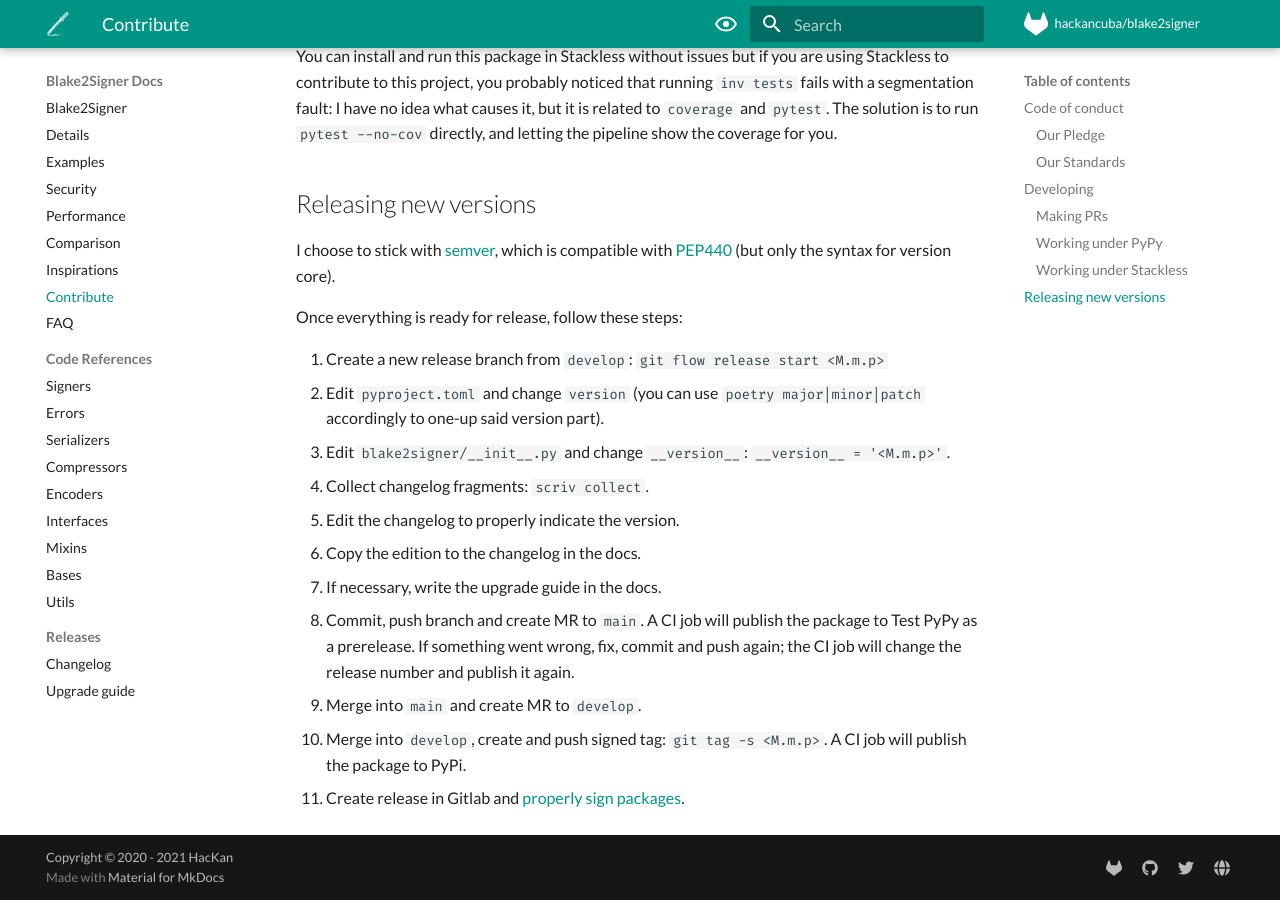
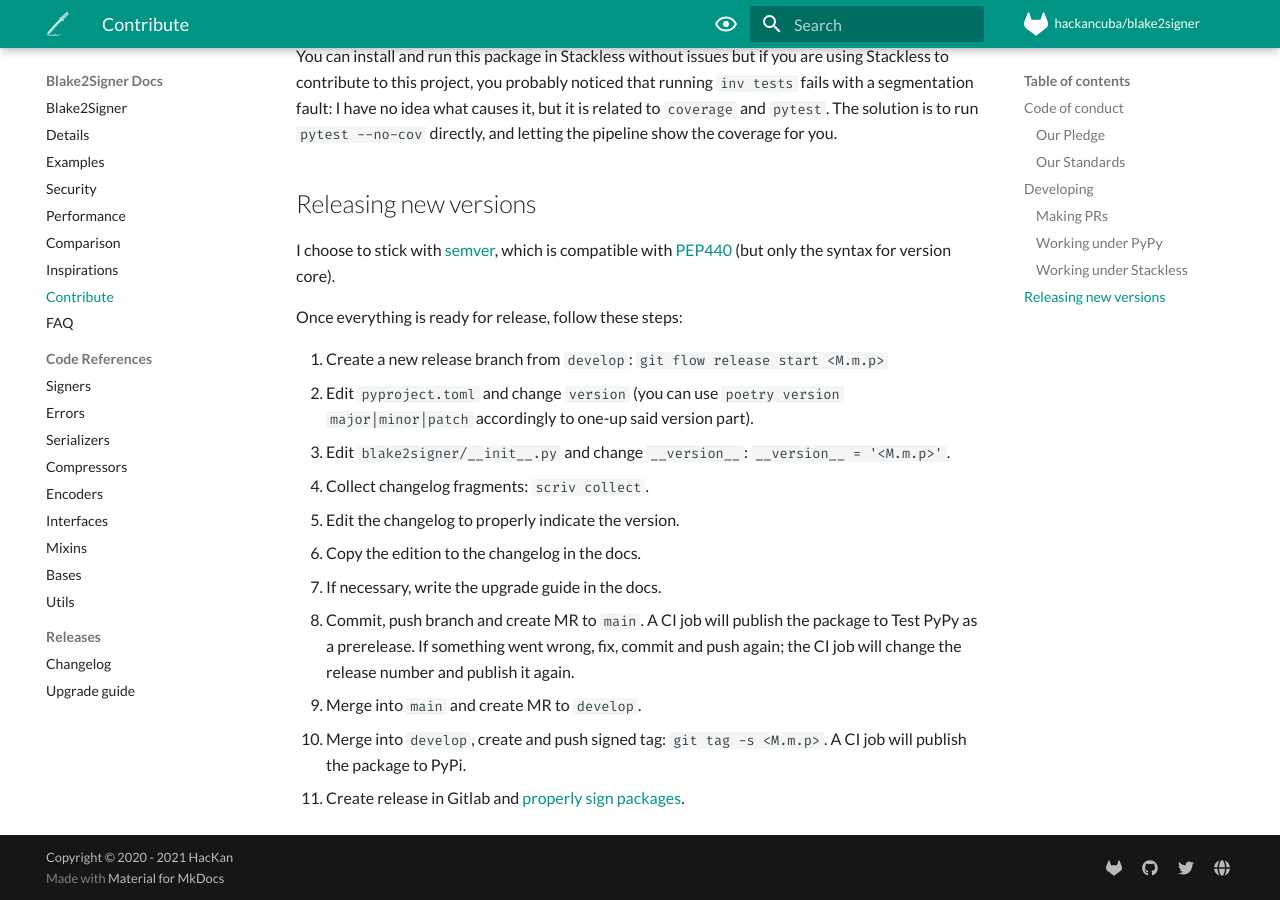
Before and after one commit to HacKanCuBa/blake2signer, an MkDocs documentation site: the page built from docs/contrib.md, in a window 1280 px wide and 900 px high, scrolled down 2682 px. Built offline with MkDocs 1.6.1 and Material for MkDocs 9.7.7, drawn with Linux system fonts in a browser that asks for light colours; comment, search, counter and statistics services are not loaded.

Commit message:
:memo: Fix docs typo about version change

```diff
--- a/docs/contrib.md
+++ b/docs/contrib.md
@@ -86,7 +86,7 @@
 Once everything is ready for release, follow these steps:
 
 1. Create a new release branch from `develop`: `git flow release start <M.m.p>`
-1. Edit `pyproject.toml` and change `version` (you can use `poetry major|minor|patch` accordingly to one-up said version part).
+1. Edit `pyproject.toml` and change `version` (you can use `poetry version major|minor|patch` accordingly to one-up said version part).
 1. Edit `blake2signer/__init__.py` and change `__version__`: `__version__ = '<M.m.p>'`.
 1. Collect changelog fragments: `scriv collect`.
 1. Edit the changelog to properly indicate the version.
```
Also changed, not shown: CONTRIB.md (+1 -1 lines).
